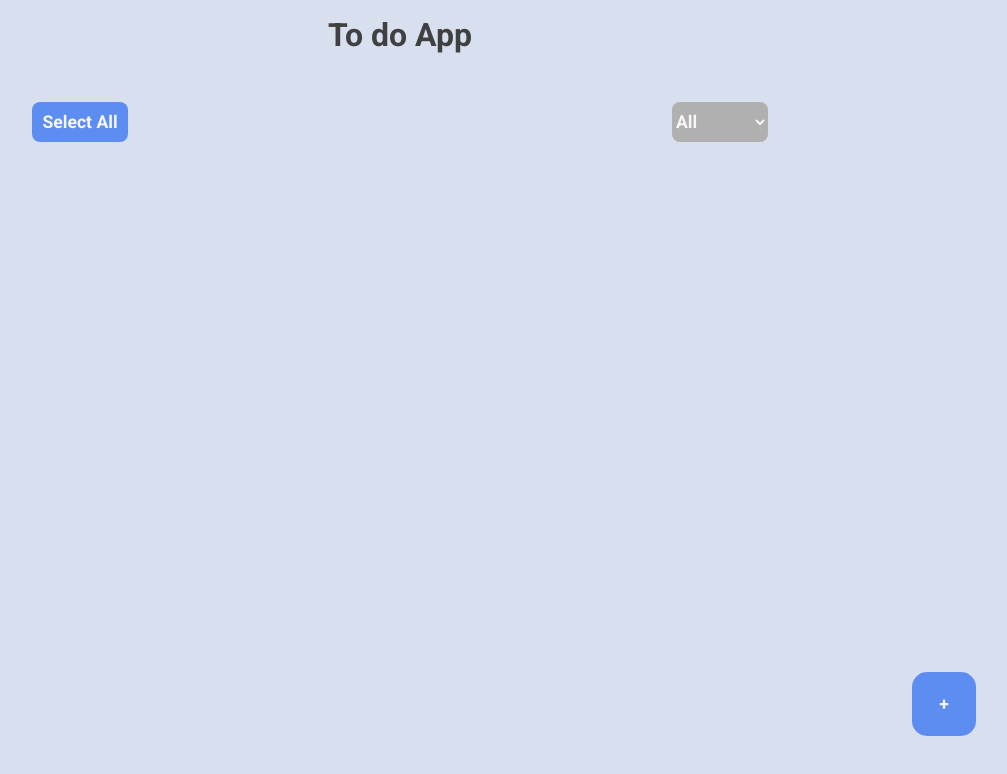
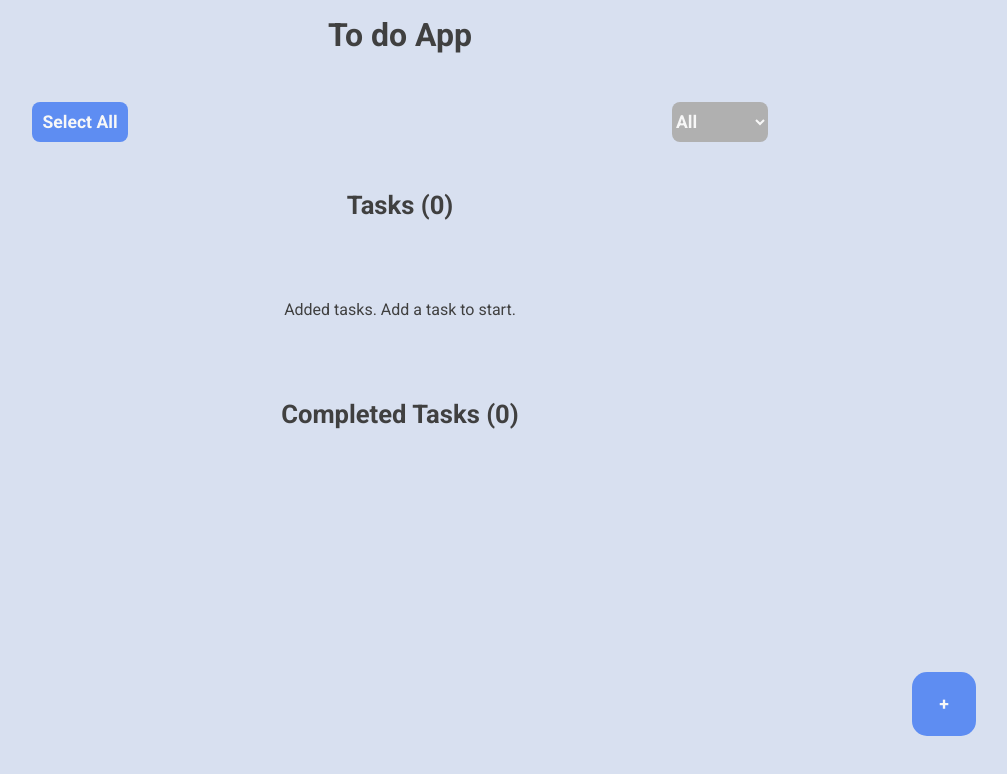
Before and after one commit to Stefanocalo/to-do-app, a React (Create React App) app: page / in a window 1280 px wide. Shown: the top 774 px of the page, without its empty margins (240-1247 px from the left). Built offline with nearby package versions, Linux system fonts and the light colour scheme.

Commit message:
add complete and incomplete count logic when filtered

```diff
--- a/src/features/TodoFeed/TodoFeed.jsx
+++ b/src/features/TodoFeed/TodoFeed.jsx
@@ -1,5 +1,4 @@
-import { useForceUpdate } from "@react-spring/shared";
-import React from "react";
+import React, { useEffect, useState } from "react";
 import { useSelector } from "react-redux";
 import { TodoFeedContainer } from "../../style";
 import { Todo } from "../Todo/Todo";
@@ -9,40 +8,49 @@ export const TodoFeed = () => {
     const todos = useSelector(state => state.todo.todolist);
     const filterTerm = useSelector(state => state.todo.filterTerm);
 
-    let x = 0;
-    let z = 0;
+    const [completedCount, setCompletedCount] = useState(0);
+    const [incompleteCount, setIncompleteCont] = useState(0);
 
-    const getCompleted = () => {
+    useEffect(() => {
         todos?.map(todo => {
-            (todo.status === 'complete') && (x += 1);
-            return x;
+            if (filterTerm === 'all') {
+                const completed = todos.filter(todo => todo.status === 'complete').length;
+                const incomplete = todos.filter(todo => todo.status === 'incomplete').length;
+
+                setCompletedCount(completed);
+                setIncompleteCont(incomplete);
+            } else if (filterTerm !== 'all'){
+                const completed = todos.filter(todo => todo.status === 'complete' && todo.tag.toLowerCase() === filterTerm).length;
+                const incomplete = todos.filter(todo => todo.status === 'incomplete' && todo.tag.toLowerCase() === filterTerm).length;
+                setCompletedCount(completed);
+                setIncompleteCont(incomplete);
+            }
         })
-    };
-    const getIncomplete = () => {
-        todos?.map(todo => {
-            (todo.status === 'incomplete') && (z += 1);
-            return z;
-        })
-    };
-    getCompleted()
-    getIncomplete()
+    }, [todos, filterTerm])
+
 
     const renderFeed = () => {
-        if(todos?.length === 0) {
+        if(todos?.length === 0 || incompleteCount === 0) {
             return(
                 <>
-                    <h2>No tasks</h2>
-                    <p>Added tasks will be here</p>
+                    <h2 style={{margin: '1rem 0', fontSize: '1.6rem'}}>Tasks ({incompleteCount})</h2>
+                    <p style={{margin: '4rem'}}>{filterTerm === 'all' ? 'Added tasks. Add a task to start.' : 'No completed tasks under this tag'}</p>
+                    <h2 style={{margin: '1rem 0', fontSize: '1.6rem'}}>Completed Tasks ({completedCount})</h2>
+                    {todos?.map((todo, index) => (
+                     (todo.status === 'complete' && filterTerm === todo.tag.toLowerCase()) && <Todo key={index} todo={todo} />
+                     ))}
+
+
                 </>
             )
         } else if(todos?.length > 0 && filterTerm === 'all') {
             return(
                 <>
-                    <h2 style={{margin: '1rem 0', fontSize: '1.6rem'}}>Tasks ({z})</h2>
+                    <h2 style={{margin: '1rem 0', fontSize: '1.6rem'}}>Tasks ({incompleteCount})</h2>
                     {todos?.map((todo, index) => (
                      todo.status === 'incomplete' && <Todo key={index} todo={todo}/>
                     ))}
-                    <h2 style={{margin: '1rem 0', fontSize: '1.6rem'}}>Completed Tasks ({x})</h2>
+                    <h2 style={{margin: '1rem 0', fontSize: '1.6rem'}}>Completed Tasks ({completedCount})</h2>
                     {todos?.map((todo, index) => (
                      todo.status === 'complete' && <Todo key={index} todo={todo} />
                  ))}
@@ -51,11 +59,11 @@ export const TodoFeed = () => {
         } else if(todos?.length > 0 && filterTerm !== 'all') {
             return(
                 <>
-                     <h2 style={{margin: '1rem 0', fontSize: '1.6rem'}}>Tasks ({z})</h2>
+                    <h2 style={{margin: '1rem 0', fontSize: '1.6rem'}}>Tasks ({incompleteCount})</h2>
                     {todos?.map((todo, index) => (
                      (todo.status === 'incomplete' && filterTerm === todo.tag.toLowerCase()) && <Todo key={index} todo={todo}/>
                     ))}
-                    <h2 style={{margin: '1rem 0', fontSize: '1.6rem'}}>Completed Tasks ({x})</h2>
+                    <h2 style={{margin: '1rem 0', fontSize: '1.6rem'}}>Completed Tasks ({completedCount})</h2>
                     {todos?.map((todo, index) => (
                      (todo.status === 'complete' && filterTerm === todo.tag.toLowerCase()) && <Todo key={index} todo={todo} />
                  ))}
```
